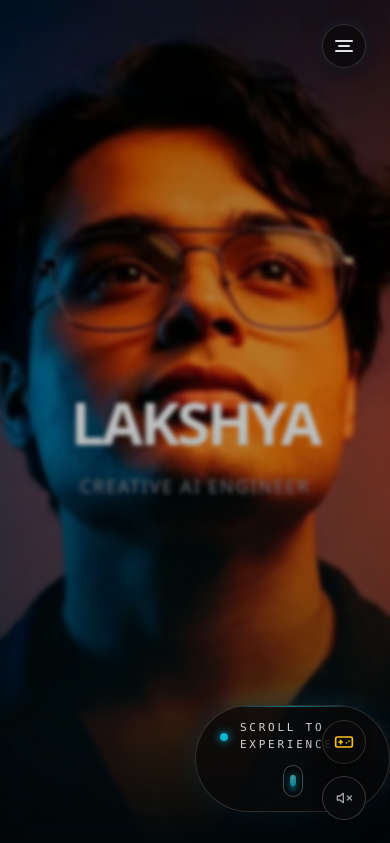
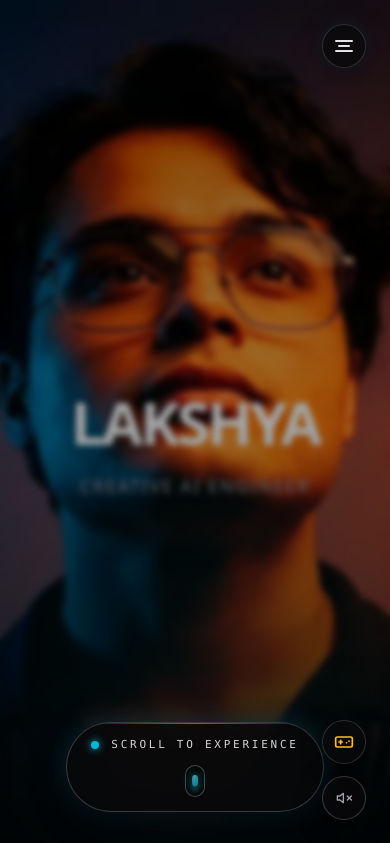
Before and after one commit to lak-is-law/scrollytelling-portfolio, a Next.js app: page / in a window 390 px wide. Shown: the top 843 px of the page. Built offline with nearby package versions, Linux system fonts and the light colour scheme; what world-atlas would draw is missing.

Commit message:
feat(ui): ensure perfect responsive centering across laptop, ipad, phone and add starting overlay backdrop

```diff
--- a/src/components/ui/ScrollOnboardingOverlay.tsx
+++ b/src/components/ui/ScrollOnboardingOverlay.tsx
@@ -12,11 +12,11 @@ export default function ScrollOnboardingOverlay() {
     setMounted(true);
   }, []);
 
-  // Smooth 60 FPS fade out as user scrolls (visible at top, fades out completely by 80px)
-  const opacity = useTransform(scrollY, [0, 80], [1, 0]);
-  const y = useTransform(scrollY, [0, 80], [0, 24]);
-  const backdropOpacity = useTransform(scrollY, [0, 60], [1, 0]);
-  const pointerEvents = useTransform<number, "auto" | "none">(scrollY, (v) => (v < 20 ? "auto" : "none"));
+  // Smooth 60 FPS fade out as user scrolls (visible at top, fades out completely by 100px)
+  const opacity = useTransform(scrollY, [0, 100], [1, 0]);
+  const y = useTransform(scrollY, [0, 100], [0, 24]);
+  const backdropOpacity = useTransform(scrollY, [0, 90], [1, 0]);
+  const pointerEvents = useTransform<number, "auto" | "none">(scrollY, (v) => (v < 25 ? "auto" : "none"));
 
   if (!mounted) return null;
 
@@ -27,26 +27,27 @@ export default function ScrollOnboardingOverlay() {
 
   return (
     <>
-      {/* 1. Ambient Tinted Translucent Glass Backdrop Vignette */}
+      {/* 1. Ambient Tinted Translucent Glass Backdrop Vignette (Starting Overlay) */}
       <motion.div
         style={{ opacity: backdropOpacity }}
         initial={{ opacity: 0 }}
         animate={{ opacity: 1 }}
         transition={{ duration: 1.2, ease: [0.16, 1, 0.3, 1] }}
-        className="fixed inset-0 z-20 pointer-events-none select-none bg-gradient-to-t from-black/70 via-black/25 to-black/40 backdrop-blur-[2px]"
+        className="fixed inset-0 z-20 pointer-events-none select-none bg-gradient-to-t from-black/80 via-black/35 to-black/50 backdrop-blur-[3px]"
         aria-hidden="true"
       >
         {/* Ambient Radial Spotlight Bloom */}
-        <div className="absolute bottom-0 left-1/2 -translate-x-1/2 w-[600px] h-[350px] bg-cyan-500/[0.06] rounded-full blur-[120px] pointer-events-none" />
+        <div className="absolute bottom-0 left-1/2 -translate-x-1/2 w-[650px] max-w-full h-[380px] bg-cyan-500/[0.08] rounded-full blur-[130px] pointer-events-none" />
       </motion.div>
 
-      {/* 2. Floating VisionOS Onboarding Pill */}
+      {/* 2. Perfectly Centered Floating VisionOS Onboarding Pill Container across Phone, iPad, Laptop */}
+      <div className="fixed bottom-8 sm:bottom-12 inset-x-0 flex items-center justify-center pointer-events-none z-30 px-4 select-none">
         <motion.div
           style={{ opacity, y, pointerEvents }}
           initial={{ opacity: 0, y: 32, scale: 0.92, filter: "blur(12px)" }}
           animate={{ opacity: 1, y: 0, scale: 1, filter: "blur(0px)" }}
           transition={{ duration: 1.0, delay: 0.3, ease: [0.16, 1, 0.3, 1] }}
-        className="fixed bottom-8 sm:bottom-12 left-1/2 -translate-x-1/2 z-30 select-none"
+          className="pointer-events-auto"
         >
           <div
             role="button"
@@ -58,10 +59,10 @@ export default function ScrollOnboardingOverlay() {
               }
             }}
             onMouseEnter={() => arcadeAudio.playHover()}
-          className="group cursor-pointer relative flex flex-col items-center gap-3 px-6 py-3.5 rounded-full bg-zinc-950/80 backdrop-blur-2xl border border-white/15 hover:border-cyan-400/50 shadow-[0_10px_35px_-5px_rgba(0,0,0,0.8),0_0_30px_-5px_rgba(56,189,248,0.25)] hover:shadow-[0_10px_40px_rgba(0,0,0,0.9),0_0_35px_rgba(56,189,248,0.45)] transition-all duration-500 overflow-hidden"
+            className="group cursor-pointer relative flex flex-col items-center gap-3 px-6 py-3.5 rounded-full bg-zinc-950/85 backdrop-blur-2xl border border-white/20 hover:border-cyan-400/60 shadow-[0_10px_35px_-5px_rgba(0,0,0,0.85),0_0_30px_-5px_rgba(56,189,248,0.3)] hover:shadow-[0_10px_40px_rgba(0,0,0,0.95),0_0_35px_rgba(56,189,248,0.5)] transition-all duration-500 overflow-hidden"
           >
             {/* Top Specular Shimmer Beam */}
-          <div className="absolute top-0 inset-x-0 h-[1px] bg-gradient-to-r from-transparent via-cyan-400/50 to-transparent" />
+            <div className="absolute top-0 inset-x-0 h-[1px] bg-gradient-to-r from-transparent via-cyan-400/60 to-transparent" />
 
             {/* Subtle Hover Light Sweep */}
             <div className="absolute inset-0 -translate-x-full group-hover:translate-x-full transition-transform duration-1000 bg-gradient-to-r from-transparent via-cyan-400/10 to-transparent pointer-events-none" />
@@ -73,7 +74,7 @@ export default function ScrollOnboardingOverlay() {
                 <span className="relative inline-flex rounded-full h-2 w-2 bg-cyan-500 shadow-[0_0_8px_#06b6d4]" />
               </span>
 
-            <span className="text-[11px] sm:text-xs font-mono font-medium tracking-[0.25em] text-zinc-300 group-hover:text-white uppercase transition-colors">
+              <span className="text-[11px] sm:text-xs font-mono font-medium tracking-[0.25em] text-zinc-300 group-hover:text-white uppercase transition-colors whitespace-nowrap">
                 Scroll to Experience
               </span>
             </div>
@@ -114,6 +115,7 @@ export default function ScrollOnboardingOverlay() {
             </div>
           </div>
         </motion.div>
+      </div>
     </>
   );
 }
```
Lines whose indentation alone changed are shown as unchanged.
